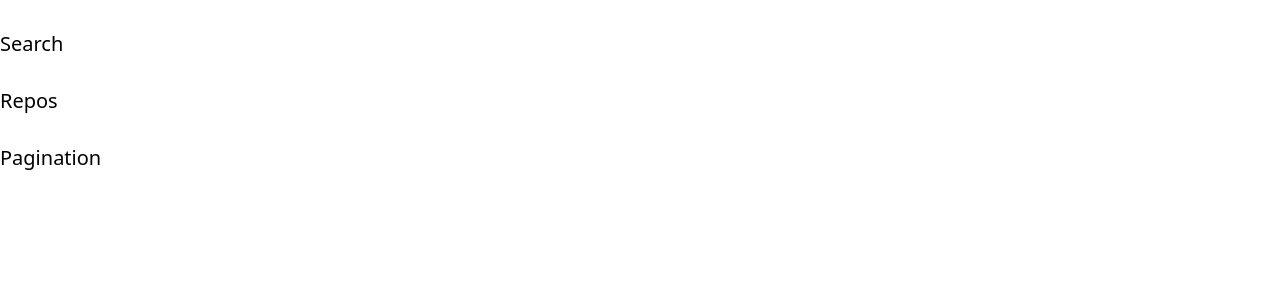
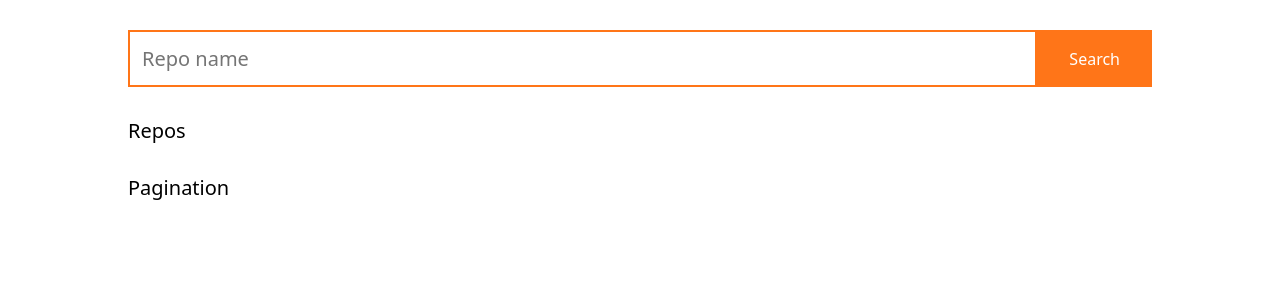
Before and after one commit to m1xa4kala/GitHubRepos, a React app: page / in a window 1280 px wide. Shown: the top 300 px of the page. Built offline with nearby package versions, Linux system fonts and the light colour scheme.

Commit message:
added styles for Search component

```diff
--- /dev/null
+++ b/src/assets/styles/_common.scss
@@ -0,0 +1,20 @@
+.container {
+  width: 1024px;
+  margin: 0 auto;
+}
+
+.btn {
+  display: inline-block;
+  font-family: inherit;
+  font-size: 1.6rem;
+  padding: 1.1em 2em;
+  border: none;
+  background-color: $orange;
+  color: $white;
+  cursor: pointer;
+  transition: background-color 0.2s ease-in-out;
+
+  &:hover {
+    background-color: darken($orange, 5%);
+  }
+}
--- /dev/null
+++ b/src/assets/styles/_vars.scss
@@ -0,0 +1,3 @@
+$black: #000;
+$white: #fff;
+$orange: #ff7518;
--- a/src/components/Search/Search.jsx
+++ b/src/components/Search/Search.jsx
@@ -1,7 +1,11 @@
 import React from 'react'
+import './search.scss'
 
 export default function Search() {
   return (
-    <div>Search</div>
+    <div className="search">
+      <input className="search__input" type="text" placeholder="Repo name" />
+      <button className="search__button btn">Search</button>
+    </div>
   )
 }
--- a/src/components/Search/search.scss
+++ b/src/components/Search/search.scss
@@ -0,0 +1,12 @@
+.search {
+  display: flex;
+}
+
+.search__input {
+  width: 100%;
+  font-size: 2rem;
+  font-family: inherit;
+  outline: none;
+  border: 2px solid #ff7518;
+  padding: 1.2rem;
+}
--- a/src/index.scss
+++ b/src/index.scss
@@ -18,11 +18,15 @@ html {
   font-size: 62.5%;
 }
 
+@import './assets/styles/vars';
+@import './assets/styles/common';
+
 body {
   font-size: 2rem;
-  background-color: #fff;
-  color: #000;
+  background-color: $white;
+  color: $black;
   font-family: system-ui, -apple-system, 'Segoe UI', Roboto, 'Helvetica Neue',
     Arial, 'Noto Sans', 'Liberation Sans', sans-serif, 'Apple Color Emoji',
     'Segoe UI Emoji', 'Segoe UI Symbol', 'Noto Color Emoji';
+  font-weight: 400;
 }
```
